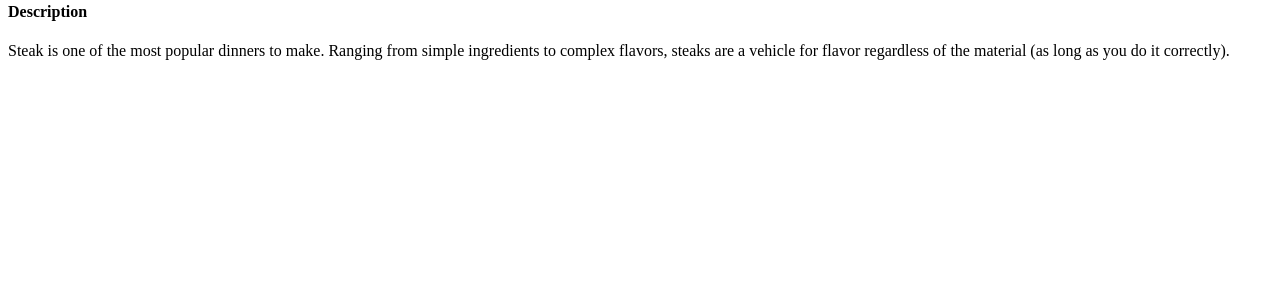
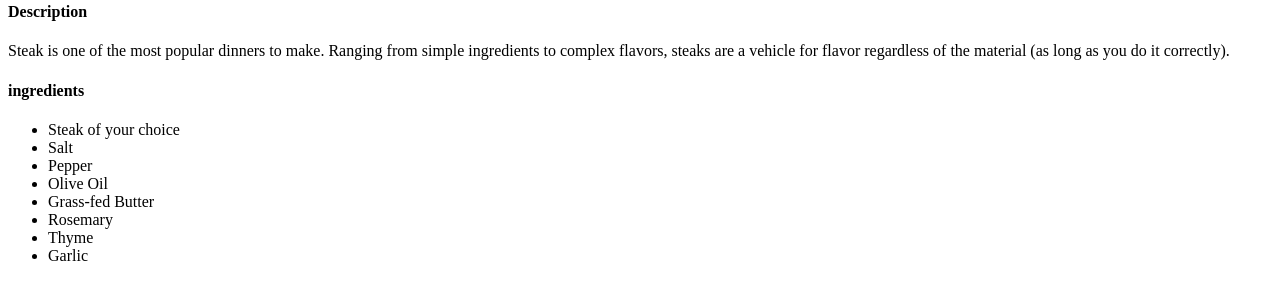
Before and after one commit to Jacksonzoo/odin-recipes, a plain HTML site: page recipes/steak.html in a window 1280 px wide. Shown: the part 402-702 px from the top of the page. Drawn offline with Linux system fonts and the light colour scheme.

Commit message:
Add header and unordered list of ingredients

```diff
--- a/recipes/steak.html
+++ b/recipes/steak.html
@@ -11,6 +11,17 @@
     <img src="https://encrypted-tbn0.gstatic.com/images?q=tbn:ANd9GcQ1keJl079Au1pNE3T1c9X5frhyib1Miy1tPg&usqp=CAU" alt="Plate of perfectly seared steak with aromatics">
     <h4>Description</h4>
     <p>Steak is one of the most popular dinners to make. Ranging from simple ingredients to complex flavors, steaks are a vehicle for flavor regardless of the material (as long as you do it correctly).</p>
+    <h4>ingredients</h4>
+    <ul>
+        <li>Steak of your choice</li>
+        <li>Salt</li>
+        <li>Pepper</li>
+        <li>Olive Oil</li>
+        <li>Grass-fed Butter</li>
+        <li>Rosemary</li>
+        <li>Thyme</li>
+        <li>Garlic</li>
+    </ul>
 
 </body>
 
```
